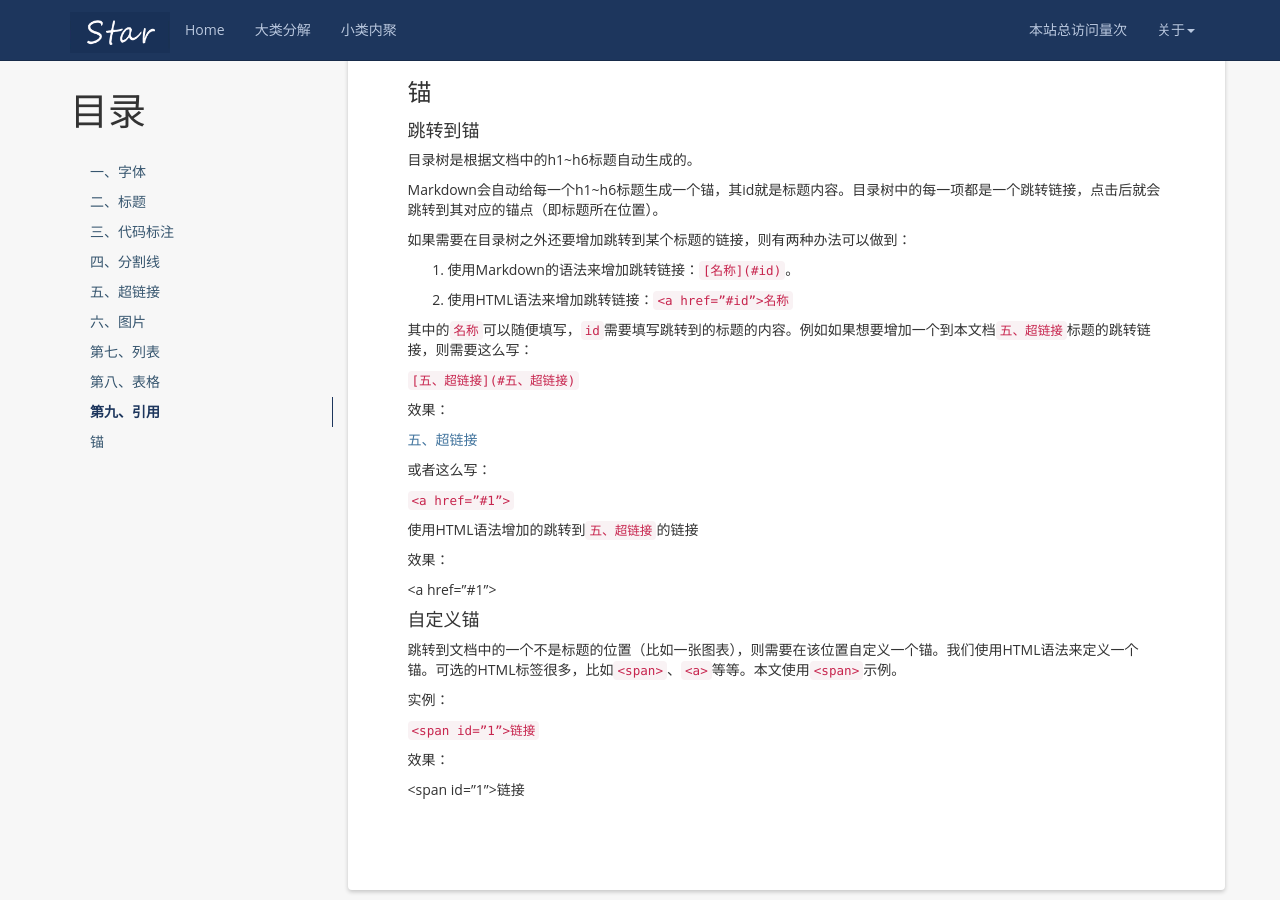
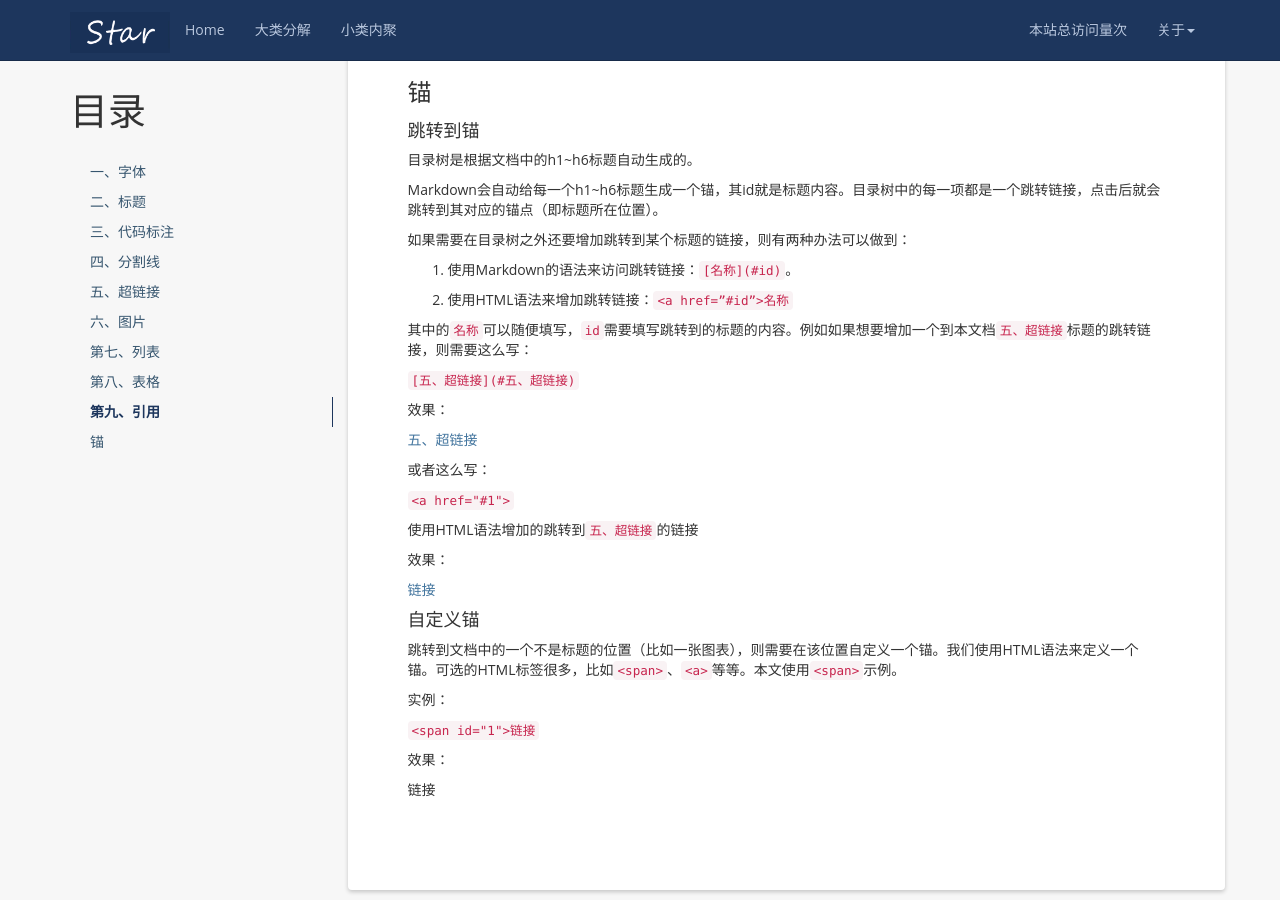
Before and after one commit to mayunmeiyouming/blog, a Jekyll site: the page built from _posts/2019-04-06-hello github.md, in a window 1280 px wide and 900 px high, scrolled down 5760 px. Built offline with Jekyll 4.4.1, drawn with Linux system fonts in a browser that asks for light colours; nearby versions of some CDN libraries; a script that is not in the unit is left out; comment, search, counter and statistics services are not loaded.

Commit message:
2019-12-29-6

```diff
--- a/_posts/2019-04-06-hello github.md
+++ b/_posts/2019-04-06-hello github.md
@@ -283,7 +283,7 @@ Markdown会自动给每一个h1~h6标题生成一个锚，其id就是标题内
 
 如果需要在目录树之外还要增加跳转到某个标题的链接，则有两种办法可以做到：
 
-1. 使用Markdown的语法来增加跳转链接：`[名称](#id)`。
+1. 使用Markdown的语法来访问跳转链接：`[名称](#id)`。
 
 2. 使用HTML语法来增加跳转链接：`<a href=”#id”>名称`
 
@@ -297,13 +297,13 @@ Markdown会自动给每一个h1~h6标题生成一个锚，其id就是标题内
 
 或者这么写：
 
-`<a href=”#1”>`
+`<a href="#1">`
 
 使用HTML语法增加的跳转到`五、超链接`的链接
 
 效果：
 
-<a href=”#1”>
+<a href="#1">链接
 
 #### 自定义锚
 
@@ -311,8 +311,8 @@ Markdown会自动给每一个h1~h6标题生成一个锚，其id就是标题内
 
 实例：
 
-`<span id=”1”>链接`
+`<span id="1">链接`
 
 效果：
 
-<span id=”1”>链接
+<span id="1">链接
```
